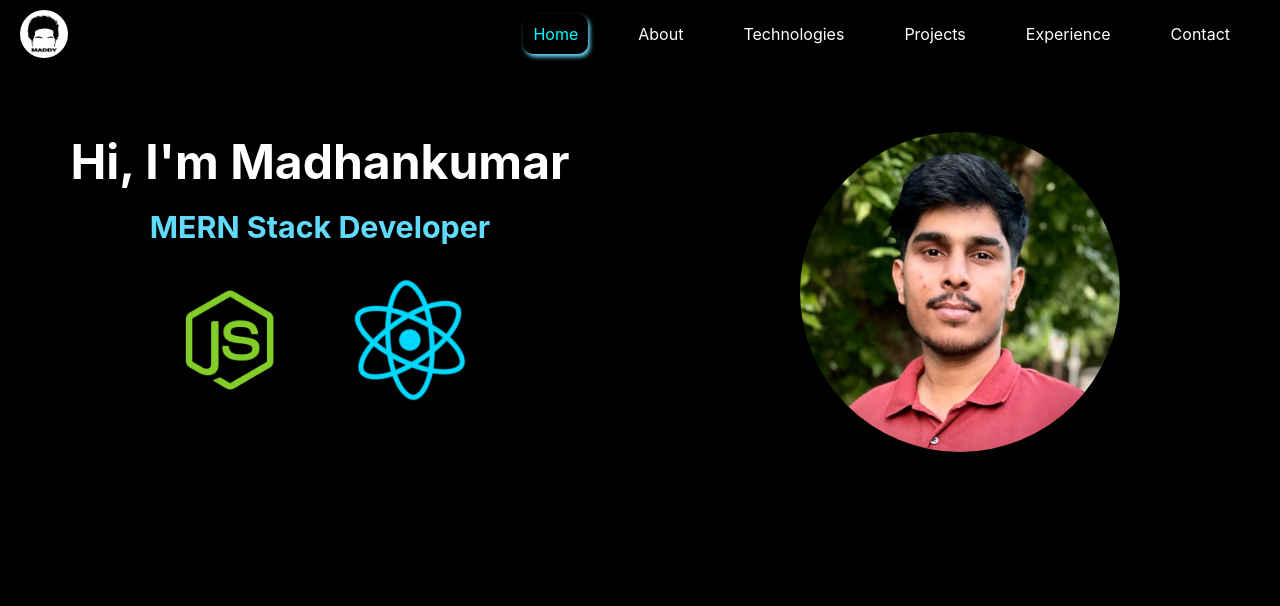
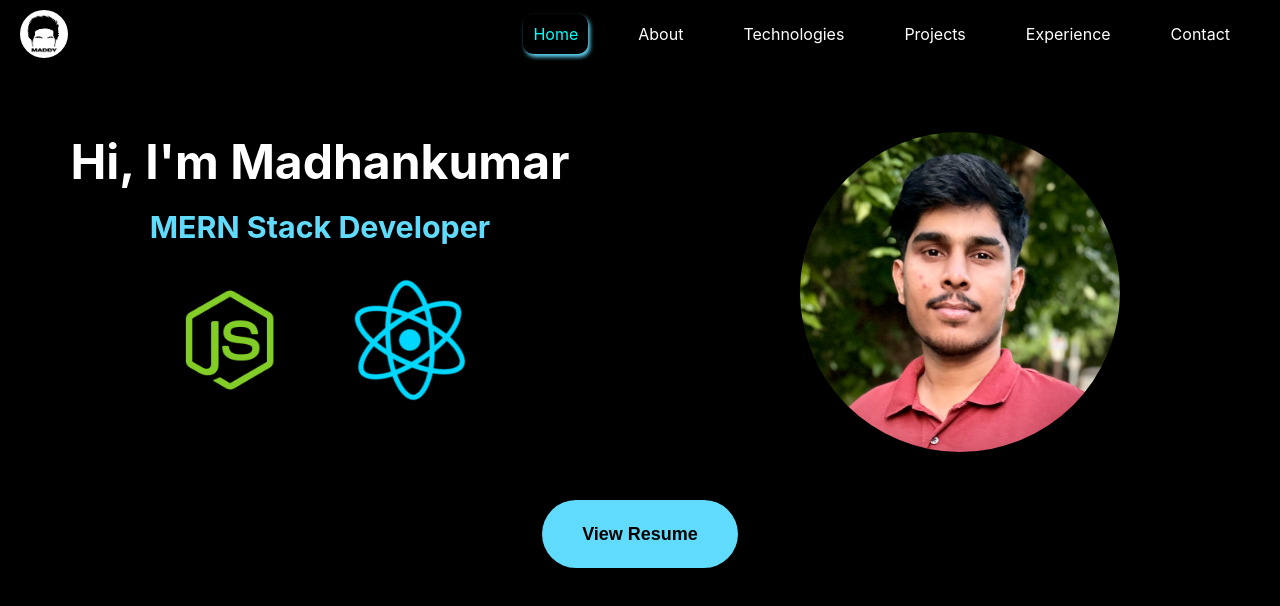
Before and after one commit to Madhanm2001/My-portfolio, a React (Create React App) app: page / in a window 1280 px wide. Shown: the top 606 px of the page. Built offline with nearby package versions, Linux system fonts and the light colour scheme; the HTML template or start-up script is replaced by a standard one.

Commit message:
Add View Resume Button

```diff
--- a/src/components/HeroSection.js
+++ b/src/components/HeroSection.js
@@ -39,7 +39,7 @@ const HeroSection = () => {
           />
         </div>
       </div>
-
+    <a href='https://drive.google.com/file/d/1sAsW4ADpb2QTAZBRs15Gf3idV9iX2utc/view?usp=drivesdk' id='viewResume'>View Resume</a>
     </div>
   ) : (
     <div id='mainHero'>
--- a/src/styles/HeroSection.css
+++ b/src/styles/HeroSection.css
@@ -41,7 +41,13 @@
   max-height: 50%;
   max-width: 60%; */
 }
-
+#viewResume{
+  border-radius:5vh;border:none;background:#61DBFB;cursor:pointer;padding:3vh 5vh;text-decoration:none;color:black;font-weight:600;font-size:large;font-family:Arial, sans-serif;
+}
+#viewResume:hover{
+  background-color: rgb(0, 61, 173);
+  color: beige;
+}
 .image-1 {
   width: 25%;
   margin: 5%;
```
